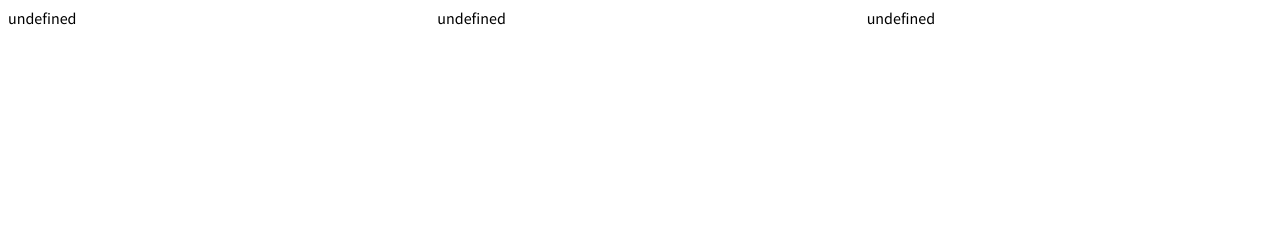
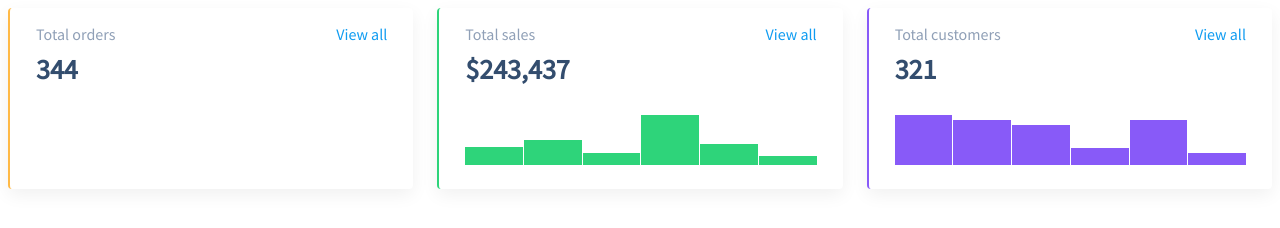
Before and after one commit to js-tasks-ru/js-20221121_spire, a website: page 04-oop-basic-intro-to-dom/1-column-chart/index.html in a window 1280 px wide. Drawn offline with Linux system fonts and the light colour scheme.

Commit message:
the task of the 4th block

```diff
--- a/04-oop-basic-intro-to-dom/1-column-chart/index.js
+++ b/04-oop-basic-intro-to-dom/1-column-chart/index.js
@@ -1,3 +1,91 @@
 export default class ColumnChart {
+  chartHeight = 50;
+
+  constructor({
+    data = [],
+    label = '',
+    link = '#',
+    value = 0,
+    formatHeading = false
+  } = {}) {
+    this.data = data;
+    this.label = label;
+    this.link = link;
+
+    this.isFormatHeading = formatHeading;
+    this.value = this.getFormatHeading(value)
+
+    this.columnProps = this.getColumnProps();
+    this.isEmpty = (arguments.length === 0);
+
+    this.render()
+  }
+
+  getFormatHeading(item) {
+    item = item.toLocaleString('en-EN')
+    if (this.isFormatHeading) {
+      item = this.isFormatHeading(item)
+    }
+    return item
+  }
+
+  getColumnProps() {
+    const maxValue = Math.max(...this.data);
+    const scale = this.chartHeight / maxValue;
+
+    return this.data.map(item => {
+      return {
+        percent: (item / maxValue * 100).toFixed(0) + '%',
+        value: String(Math.floor(item * scale))
+      };
+    });
+  }
+
+
+  spellingData() {
+    return this.columnProps
+      .map(({ value, percent }) => {
+        return `<div style="--value: ${value}" data-tooltip="${percent}"></div>`
+      })
+      .join('')
+  }
+
+
+  getTemplate() {
+    return `
+      <div class="dashboard__chart_${this.label} ${this.isEmpty ? 'column-chart_loading' : ''}">
+        <div class="column-chart" style="--chart-height: 50">
+          <div class="column-chart__title">
+            Total ${this.label}
+            <a href="${this.link}" class="column-chart__link">View all</a>
+          </div>
+          <div class="column-chart__container">
+            <div data-element="header" class="column-chart__header">${this.value}</div>
+            <div data-element="body" class="column-chart__chart">
+              ${this.spellingData()}
+            </div>
+          </div>
+        </div>
+      </div>
+    `
+  }
+
+  render() {
+    const element = document.createElement('div');
+    element.innerHTML = this.getTemplate();
+    this.element = element.firstElementChild;
+  }
+
+  update(data) {
+    this.data = data;
+  }
+
+  remove() {
+    this.element.remove();
+  }
+
+  destroy() {
+    this.remove();
+  }
 
 }
```
Also changed, not shown: 04-oop-basic-intro-to-dom/1-column-chart/index.html (+4 -2 lines).
